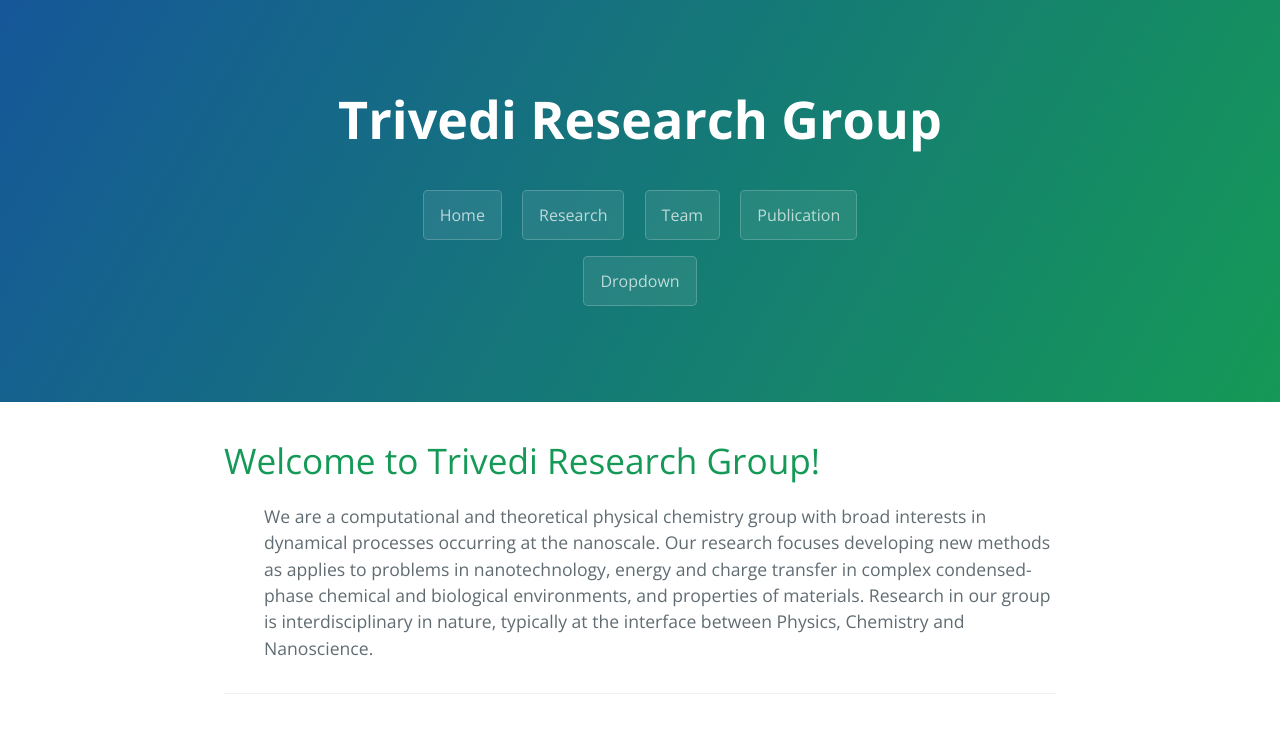
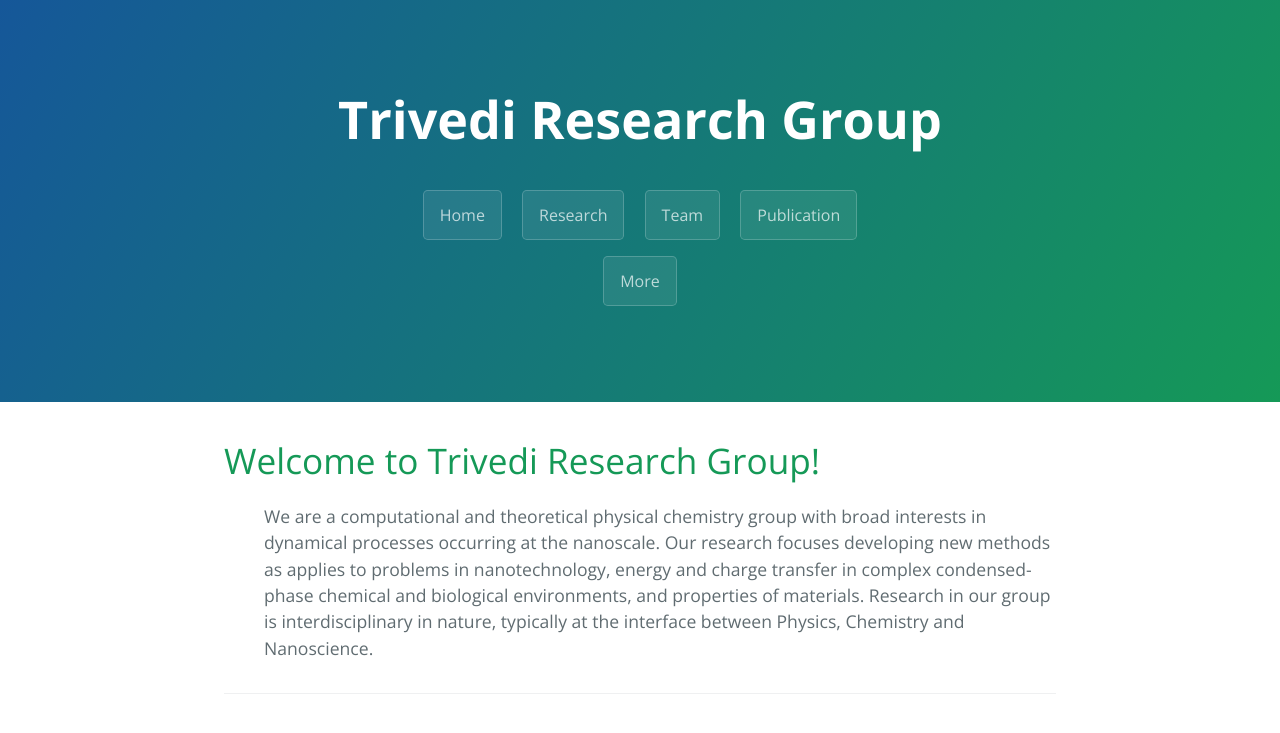
Before and after one commit to dharatrivedi/dharatrivedi.github.io, a Jekyll site: the page built from index.html, in a window 1280 px wide. Shown: the top 733 px of the page. Built offline with Jekyll 4.4.1, drawn with Linux system fonts in a browser that asks for light colours; the list of posts is cut into pages by our own code.

Commit message:
Update page-header.html

```diff
--- a/_includes/page-header.html
+++ b/_includes/page-header.html
@@ -6,7 +6,7 @@
   <a href="https://dharatrivedi.github.io/people.html" class="dropbtn">Team</a>
   <a href="https://dharatrivedi.github.io/publication.html" class="dropbtn">Publication</a>
   <div class="dropdown">
-  <button class="dropbtn">Dropdown</button>
+  <button class="dropbtn">More</button>
   <div class="dropdown-content">
     <a href="#">Link 1</a>
     <a href="#">Link 2</a>
```
